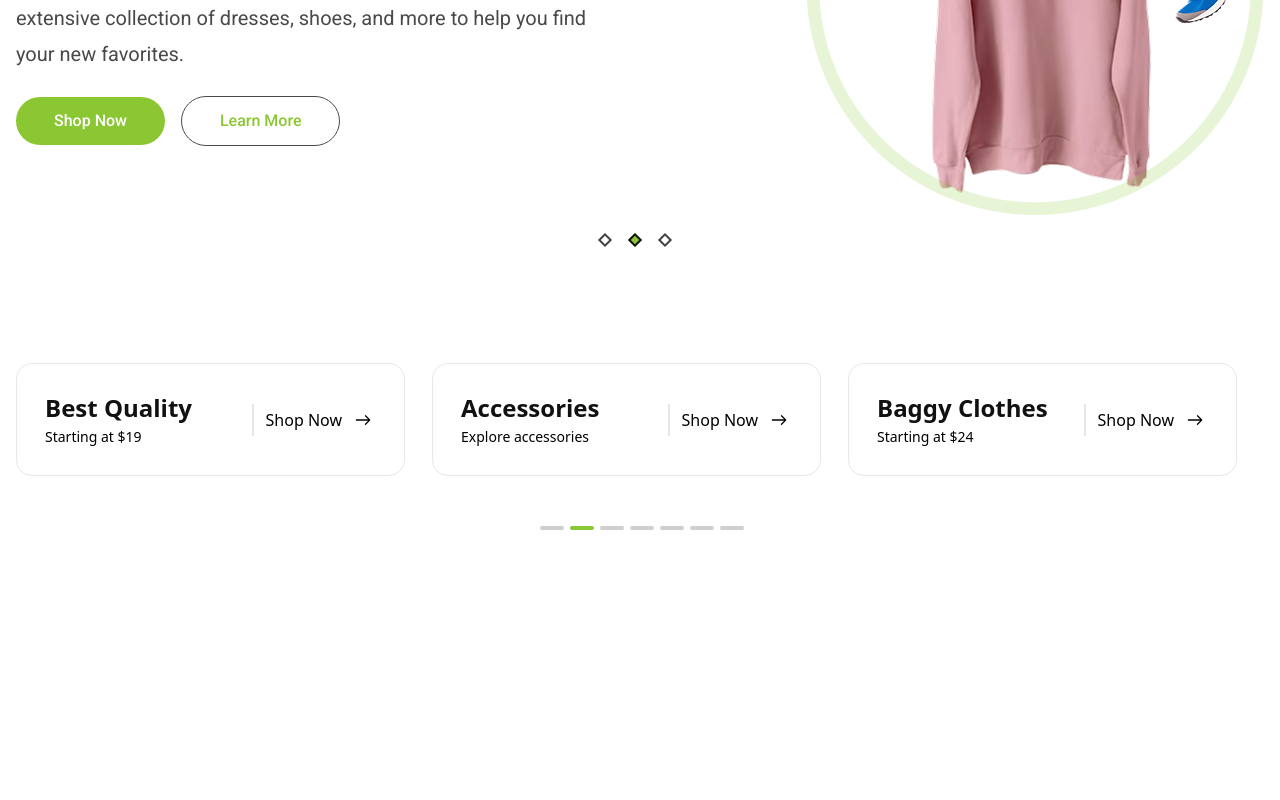
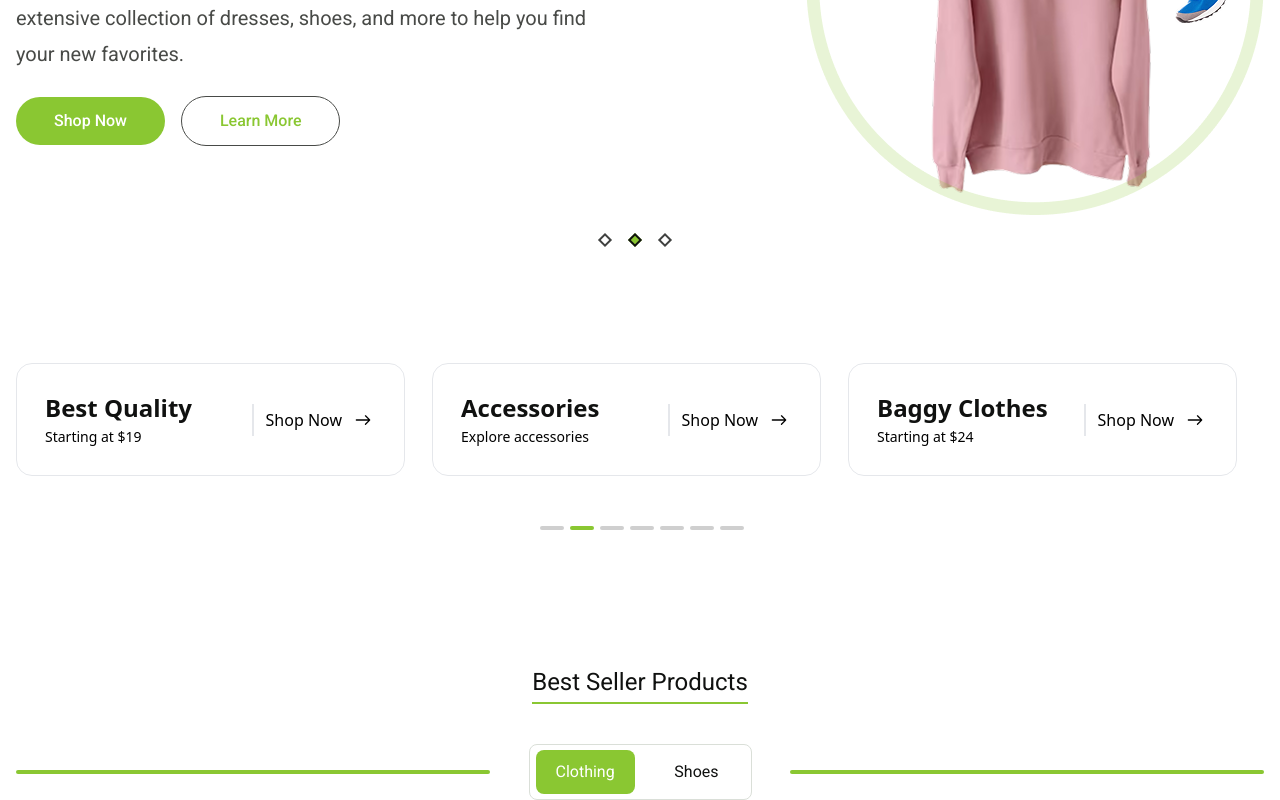
Before and after one commit to Munna-Scriptz/Sansa-Commerce, a Next.js app: page / in a window 1280 px wide. Shown: the part 374-1174 px from the top of the page. Before the commit the page ends 970 px from the top, so only its background shows below. Built offline with nearby package versions, Linux system fonts and the light colour scheme.

Commit message:
Best Seller Tabs Completed

```diff
--- /dev/null
+++ b/app/components/common/CommonHead.jsx
@@ -0,0 +1,13 @@
+import React from 'react'
+
+const CommonHead = ({text}) => {
+  return (
+    <>
+        <div className='flex items-center justify-center'>
+            <h2 className='text-second font-roboto text-[24px] leading-[28px] relative after:w-full after:h-[2px] after:bg-primary after:absolute after:-bottom-2 after:left-0'>{text}</h2>
+        </div>
+    </>
+  )
+}
+
+export default CommonHead
--- /dev/null
+++ b/app/components/home/BestSeller.jsx
@@ -0,0 +1,35 @@
+import React from 'react'
+import CommonHead from '../common/CommonHead'
+
+const BestSeller = () => {
+  return (
+    <>
+        <section id='Best-Seller' className='mt-[112px]'>
+            <div className="container">
+                <div id="Best-Seller-Row">
+                    {/* ----------------------Head Text & Tabs-------------------- */}
+                    <CommonHead text={'Best Seller Products'}/>
+                    <div className='mt-[48px] flex items-center justify-between'>
+                        <div className='bg-primary rounded-[8px] h-[4px] max-w-[100%] w-[38%]'></div>
+
+                        <div className="w-[223px] h-[56px] rounded-[8px] border border-borderCol p-1.5 flex items-center justify-between">
+                            <input type="radio" name="category" id="clothing" className="hidden peer/clothing" defaultChecked />
+                            <label htmlFor="clothing" className="peer-checked/clothing:bg-primary peer-checked/clothing:text-white bg-transparent text-second font-roboto cursor-pointer rounded-[8px] py-2.5 px-5 transition-colors duration-200">Clothing</label>
+
+                            <input type="radio" name="category" id="shoes" className="hidden peer/shoes" />
+                            <label htmlFor="shoes" className="peer-checked/shoes:bg-primary peer-checked/shoes:text-white bg-transparent text-second font-roboto cursor-pointer rounded-[8px] py-2.5 px-6.5 transition-colors duration-200">Shoes</label>
+                        </div>
+
+
+                        <div className='bg-primary rounded-[8px] h-[4px] max-w-[100%] w-[38%]'></div>
+                    </div>
+                    {/* ----------------------Seller Slider-------------------- */}
+
+                </div>
+            </div>
+        </section>
+    </>
+  )
+}
+
+export default BestSeller
--- a/app/globals.css
+++ b/app/globals.css
@@ -13,6 +13,7 @@
   --color-primary: #8AC732;
   --color-second: #101110;
   --color-subText: #484A47;
+  --color-borderCol: #DADFD8;
 }
 /* ----------------------Common Css------------------------ */
 nav{
--- a/app/page.jsx
+++ b/app/page.jsx
@@ -1,12 +1,14 @@
 import React from 'react'
 import Banner from './components/home/Banner'
 import { Brands } from './components/home/Brands'
+import BestSeller from './components/home/BestSeller'
 
 const page = () => {
   return (
     <>
       <Banner/>
       <Brands/>
+      <BestSeller/>
     </>
   )
 }
```
